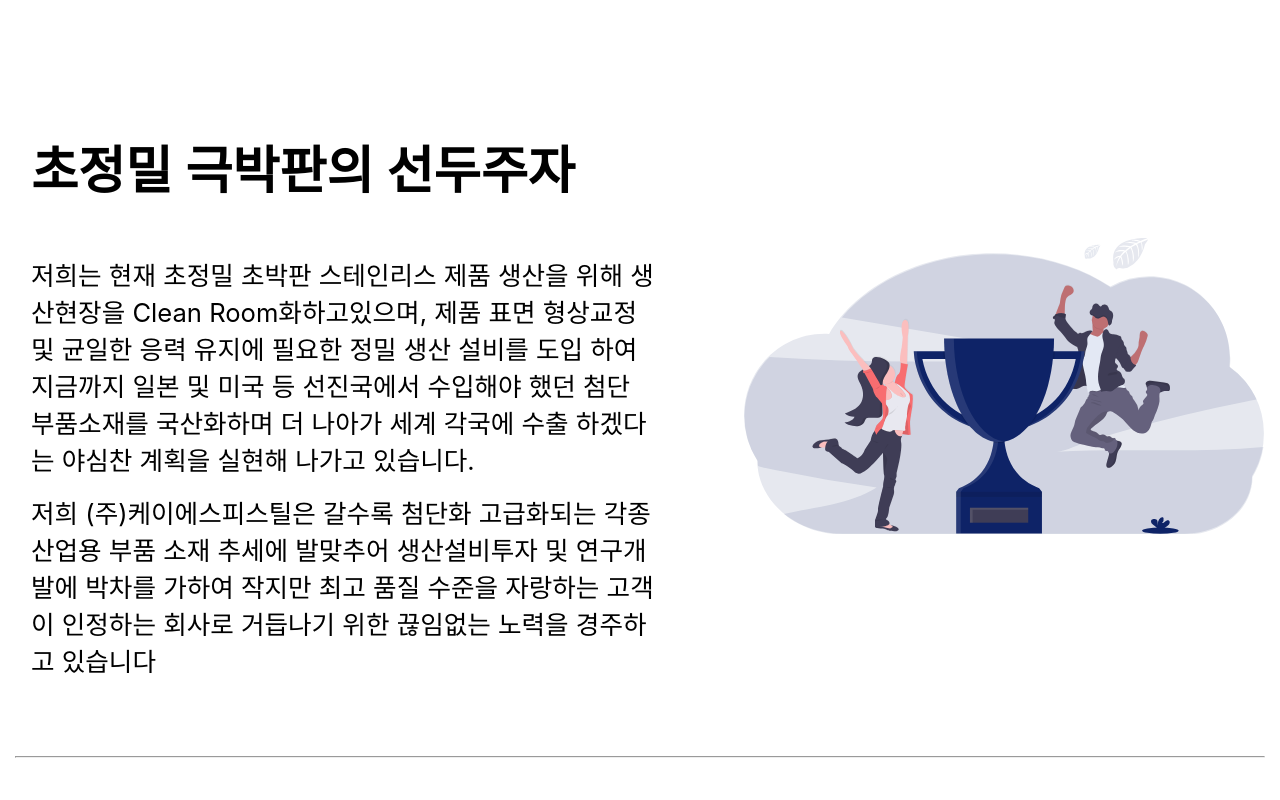
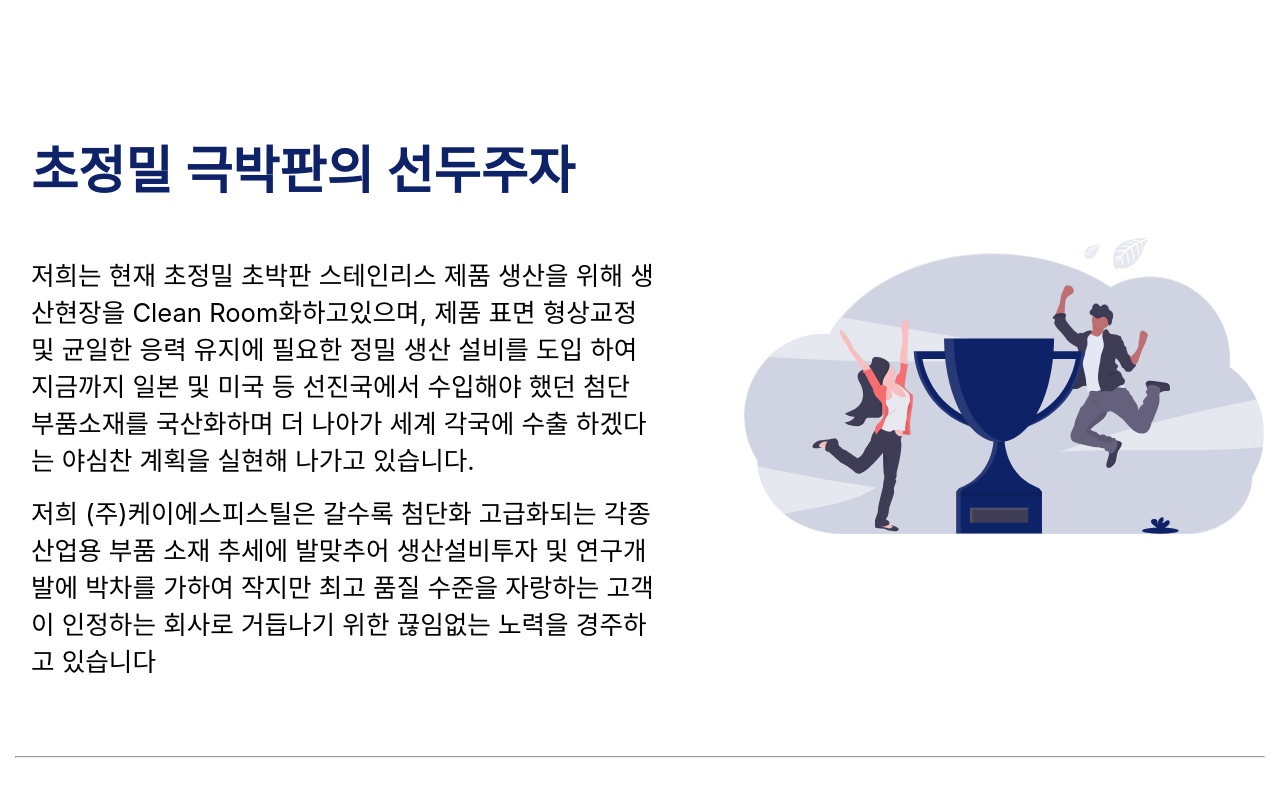
Before and after one commit to jaesam/ksp-frontend, a React (Create React App) app: page / in a window 1280 px wide. Shown: the part 800-1600 px from the top of the page. Built offline with nearby package versions, Linux system fonts and the light colour scheme.

Commit message:
Set primary color

```diff
--- a/src/App.scss
+++ b/src/App.scss
@@ -208,6 +208,10 @@ nav {
     position: absolute;
     top: 0;
     left: 0;
+  }
+
+  h1 {
+    color: var(--primary-color);
   }
 
   .video-header {
```
